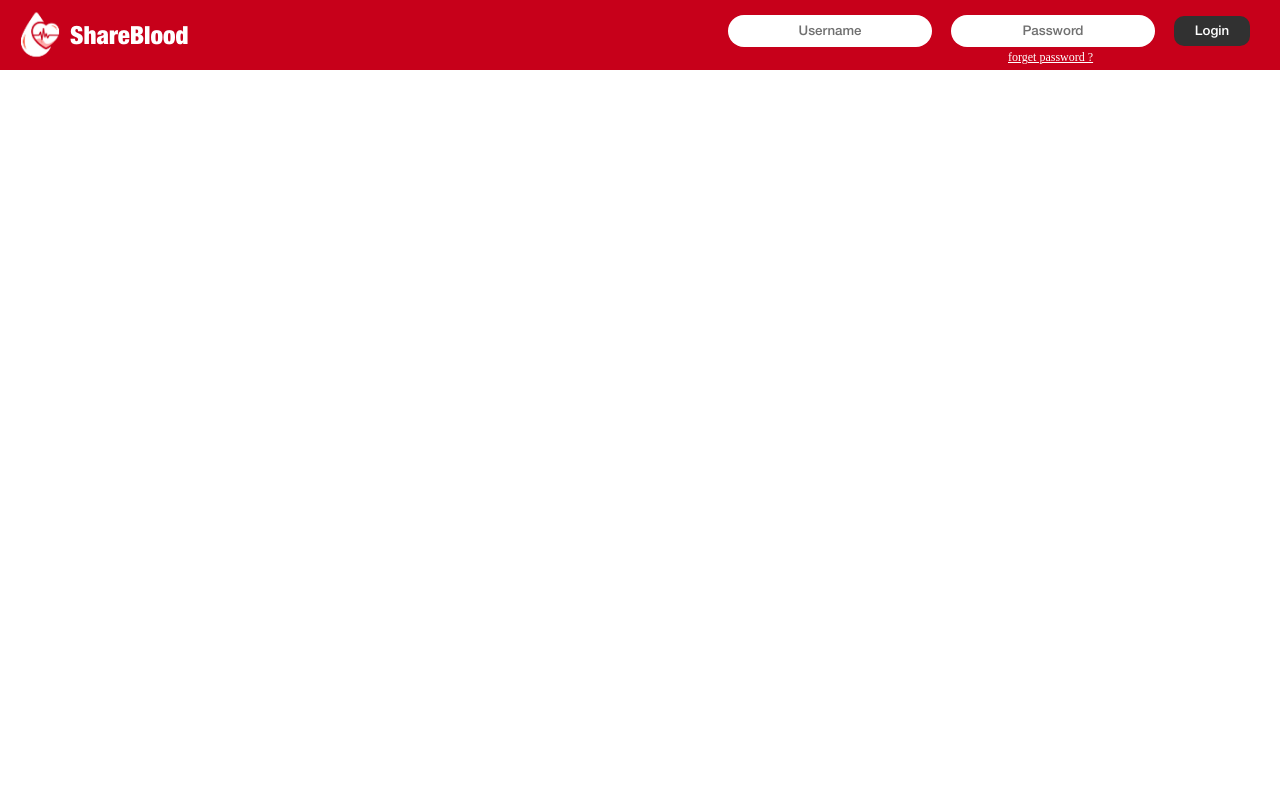
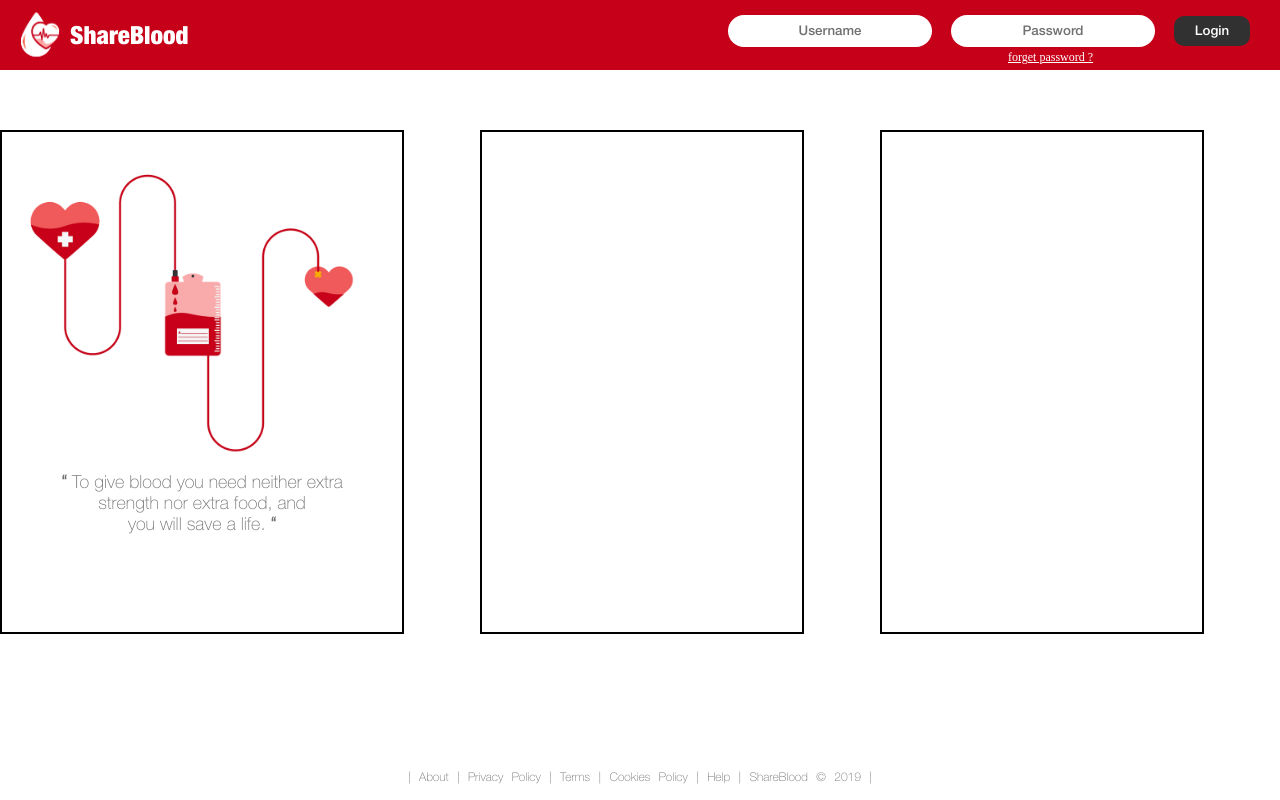
Before and after one commit to sumanbhattarai/ShareBlood, a PHP site: page / in a window 1280 px wide. Run offline with PHP 8.4, Linux system fonts and the light colour scheme.

Commit message:
Footer completed

```diff
--- a/index.html
+++ b/index.html
@@ -28,7 +28,31 @@
 
     </div>
 
+   <!-- Body part -->
+   <div class = "bodypart" >
+       <div class = "bannerbox">
+           <img src="banner.png" alt="ShareBlood Banner">
+           <span id="slogan"><b>“</b> To give blood you need neither extra <br> strength nor extra food, and <br>you will save a life. <b>“</b></span>
 
+       </div>
+       <div class = "donnorregister">
+
+       </div>
+       <div class ="options">
+
+       </div>
+
+   </div>
+
+   <!-- Footer -->
+   <div class="footer">
+       | <a href="#">About</a>
+       | <a href="#">Privacy Policy</a>
+       | <a href="#">Terms</a>
+       | <a href="#">Cookies Policy</a>
+       | <a href="#">Help</a>
+       | ShareBlood &copy; 2019 |
+   </div>
 
 </body>
 </html>
--- a/style.css
+++ b/style.css
@@ -14,6 +14,21 @@ body
     font-family: HelveticaNeueMedium ;
     src : url(fonts/HelveticaNeueMedium.otf);
 }
+@font-face
+{
+    font-family: HelveticaNeueThin ;
+    src : url(fonts/HelveticaNeueThin.otf);
+}
+
+::placeholder
+{
+    text-align: center ;
+    font-family: HelveticaNeueMedium ;
+    color : #707070 ;
+
+}
+
+/* Navbar within login */
 
 .nav
 {
@@ -82,10 +97,90 @@ body
     margin-left : 280px;
 }
 
-::placeholder
+/* Body part */
+.bodypart
+{
+
+}
+
+/* Banner */
+.bannerbox
+{
+    position: absolute;
+    margin-top: 60px;
+    /* margin-left:6.25%; */
+    height: 500px;
+    width: 31.25%;
+    border : 2px solid black ;
+    text-align: center ;
+}
+
+.bannerbox img
+{
+    width:140%;
+    height:auto;
+    margin-left : -20% ;
+    margin-top : 5% ;
+
+}
+
+#slogan
+{
+    position: relative;
+    color: #707070 ;
+    font-family: HelveticaNeueThin ;
+    font-size: 18px;
+
+}
+
+/*Donor Register */
+.donnorregister
+{
+    position: absolute ;
+    left:25% ;
+    border : 2px solid black;
+    margin-top:60px;
+    margin-left:12.5%;
+    width : 25% ;
+    height: 500px;
+}
+
+/* Options */
+.options
+{
+    position: absolute;
+    left:50%;
+    margin-top: 60px;
+    margin-left:18.75%;
+    height: 500px;
+    width: 25%;
+    border : 2px solid black ;
+}
+
+
+
+
+/* Footer */
+.footer
 {
     text-align: center ;
-    font-family: HelveticaNeueMedium ;
+    position: fixed;
+    left: 0;
+    bottom: 2%;
+    width: 100%;
     color : #707070 ;
+    word-spacing: 5px;
+    font-family: HelveticaNeueThin ;
+    font-size: 12px;
+}
+
+.footer a
+{
+    color : inherit ;
+    text-decoration: none ;
+}
+.footer a:hover
+{
+    text-decoration: underline ;
 
 }
```
Also changed, not shown: fonts/HelveticaNeueThin.otf (renamed from fonts/HelveticaNeue-Thin.otf).
